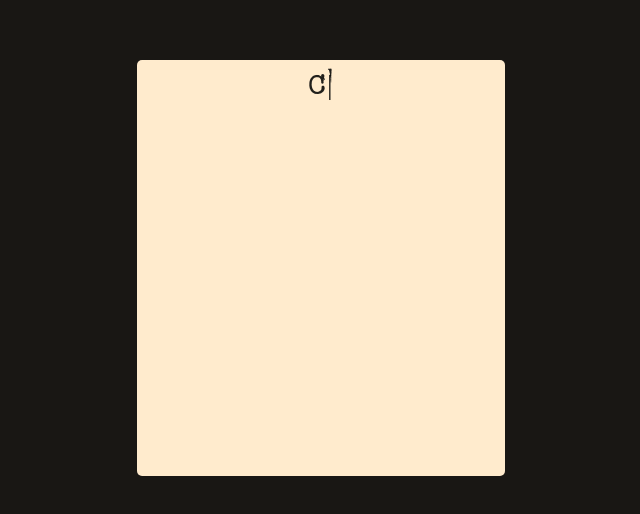
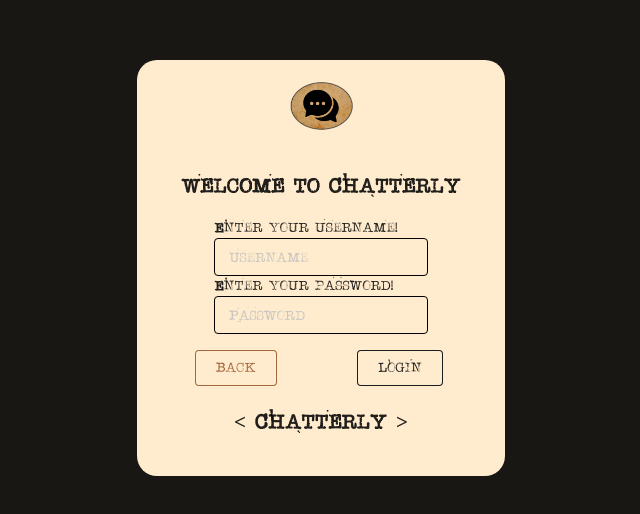
Before and after one commit to Super-Rogatory/chatterly, a React (Create React App) app in the folder client/: page /signin in a window 1280 px wide. Shown: the part 132-646 px from the top of the page, without its empty margins (319-959 px from the left). Built offline with nearby package versions, Linux system fonts and the light colour scheme.

Commit message:
feature: created basic user interface for login form

```diff
--- a/client/src/components/Login.js
+++ b/client/src/components/Login.js
@@ -1,21 +1,75 @@
 import React from 'react';
 import Typewriter from 'typewriter-effect';
+import chatterlylogo from '../icons/favicon.png';
+import Loader from 'react-loader-spinner';
 
 class Login extends React.Component {
+	constructor() {
+		super();
+		this.state = {
+			isLoaded: false,
+		};
+	}
+	componentDidMount() {
+		this.setState({ isLoaded: true });
+	}
 	render() {
+		if (!this.state.isLoaded) {
+			return (
+				<div id="vertical-container" className="center-content">
+					<Loader type="ThreeDots" color="#d5a26c" />;
+				</div>
+			);
+		}
+
 		return (
 			<div id="vertical-container" className="center-content">
 				<div className="user-auth-form-background-login">
-					<div className="typewriter-container">
+					<div className="chatterly-logo-wrapper">
+						<img src={chatterlylogo} alt="logo" />
+					</div>
+
+					<div className="auth-form-login-title-wrapper">
+						<span className="auth-form-typewriter-title">Welcome to Chatterly</span>
+					</div>
+
+					<div className="user-auth-login-form-wrapper">
+						<form className="ui form error lowered-auth" autoComplete="off" onSubmit={this.handleSubmit}>
+							<div className="user-auth-input-login">
+								<div>
+									<label>Enter your username!</label>
+									<input placeholder="Username" name="username" type="text" onChange={this.handleChange} />
+								</div>
+							</div>
+							<div className="user-auth-input-login">
+								<div>
+									<label>Enter your password!</label>
+									<input placeholder="Password" name="password" type="password" onChange={this.handleChange} />
+								</div>
+							</div>
+						</form>
+					</div>
+
+					<div className="login-buttons-wrapper">
+						<button type="button" className="ui basic brown button" onClick={() => this.props.history.push('/')}>
+							Back
+						</button>
+
+						<button type="submit" className="ui basic black button">
+							Login
+						</button>
+					</div>
+
+					<div className="typewriter-container-login">
 						<Typewriter
 							options={{
-								strings: 'Chatterly | Sign In',
+								strings: '< Chatterly >',
+								cursor: '',
 								autoStart: true,
-								loop: true,
-								wrapperClassName: 'auth-form-typewriter-text',
-								cursorClassName: 'auth-form-typewriter-text',
+								loop: false,
+								wrapperClassName: 'auth-form-typewriter-title',
 								skipAddStyles: true,
-								pauseFor: 3000,
+								pauseFor: 5000,
 							}}
 						/>
 					</div>
--- a/client/src/styles/css/select-mode-styles.css
+++ b/client/src/styles/css/select-mode-styles.css
@@ -4,11 +4,6 @@
 		url(../fonts/STAMPWRITER-KIT.ttf) format('truetype'), url(../fonts/STAMPWRITER-KIT.svg) format('svg');
 	font-weight: normal;
 	font-style: normal;
-}
-
-Typewriter {
-	display: inline-flex;
-	min-height: 30px;
 }
 
 .select-mode-outerContainer {
--- a/client/src/styles/css/user-auth-all-styles.css
+++ b/client/src/styles/css/user-auth-all-styles.css
@@ -35,6 +35,11 @@
 	width: 50%;
 }
 
+.lowered-auth {
+	display: flex;
+	flex-direction: column;
+	width: 65%;
+}
 .register-buttons-wrapper {
 	display: flex;
 	justify-content: space-between;
@@ -75,17 +80,73 @@ div.img-with-form > img {
 	background-color: blanchedalmond;
 	min-width: 368px;
 	min-height: 416px;
-	width: 44vh;
-	height: 50vh;
+	width: 35.2vh;
+	height: 40vh;
 	padding: 16px 20px; /* top and bottom - 16px left and right 5 percent */
-	border-radius: 5px;
+	border-radius: 20px;
+	overflow: hidden;
 }
 
-.auth-form-typewriter-text {
-	font-size: 2em;
+.typewriter-container-login {
+	display: flex;
+	justify-content: center;
+	align-items: center;
+	max-width: 100%;
+	height: calc(20px + 1.5vh);
+}
+.chatterly-logo-wrapper {
+	display: flex;
+	justify-content: center;
+	align-items: center;
+	width: 100%;
+	height: 60px;
 }
 
-.typewriter-container {
+.chatterly-logo-wrapper > img {
+	max-width: 100%;
+	height: 100%;
+}
+
+.auth-form-login-title-wrapper {
 	display: flex;
 	justify-content: center;
+	margin-top: 5vh;
 }
+
+.user-auth-input-login {
+	width: 100%;
+}
+.auth-form-typewriter-title {
+	text-align: center;
+	font-size: 2em;
+	height: 26px;
+	font-weight: 900;
+}
+
+.user-auth-login-form-wrapper {
+	display: flex;
+	justify-content: center;
+	align-items: center;
+	width: 100%;
+	margin-top: 16px;
+}
+
+.login-buttons-container {
+	max-width: 60%;
+}
+
+.login-buttons-wrapper {
+	display: flex;
+	justify-content: space-around;
+	max-width: 100%;
+	margin-top: 16px;
+}
+
+.typewriter-container-login {
+	margin: auto;
+}
+@media only screen and (max-height: 1204px) {
+	.auth-form-typewriter-title {
+		font-size: 1.5em;
+	}
+}
```
Also changed, not shown: client/src/icons/favicon.png (added).
